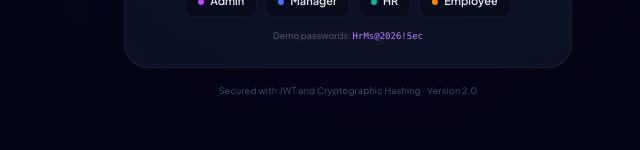
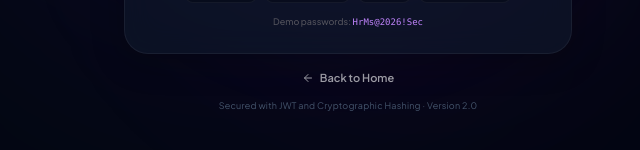
Before and after one commit to mohan01052004/AI_HRMS, a React (Vite) app in the folder frontend/: page /login in a window 1280 px wide. Shown: the part 576-726 px from the top of the page, without its empty margins (292-932 px from the left). Built offline with nearby package versions, Linux system fonts and the light colour scheme; no server answers.

Commit message:
style: Add 'Back to Home' navigation link to login page

```diff
--- a/frontend/src/pages/Login.jsx
+++ b/frontend/src/pages/Login.jsx
@@ -4,7 +4,7 @@
 import { useState, useEffect } from "react";
 import { useNavigate } from "react-router-dom";
 import { useAuth } from "../context/AuthContext";
-import { Eye, EyeOff, Building2, Loader2, AlertCircle } from "lucide-react";
+import { Eye, EyeOff, Building2, Loader2, AlertCircle, ArrowLeft } from "lucide-react";
 
 const DEMO_USERS = [
   { label: "Admin", email: "admin@hrms.com", role: "management_admin", color: "from-violet-500 to-fuchsia-500" },
@@ -189,9 +189,19 @@ export default function Login() {
           </div>
         </div>
 
-        <p className="text-center text-[9px] text-slate-600 mt-4 tracking-wide">
-          Secured with JWT and Cryptographic Hashing · Version 2.0
-        </p>
+        <div className="flex flex-col items-center gap-3 mt-4">
+          <button
+            onClick={() => navigate("/")}
+            className="text-[11px] font-semibold text-slate-400 hover:text-white transition-colors flex items-center gap-1.5 cursor-pointer"
+          >
+            <ArrowLeft size={12} />
+            Back to Home
+          </button>
+
+          <p className="text-center text-[9px] text-slate-600 tracking-wide">
+            Secured with JWT and Cryptographic Hashing · Version 2.0
+          </p>
+        </div>
       </div>
     </div>
   );
```
